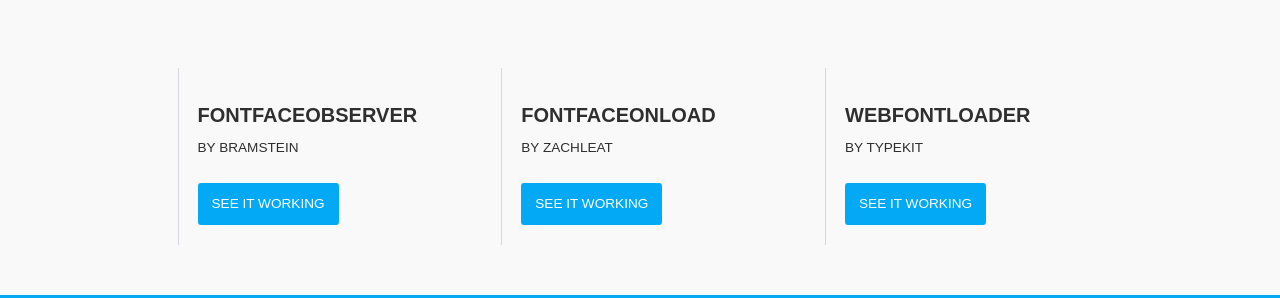
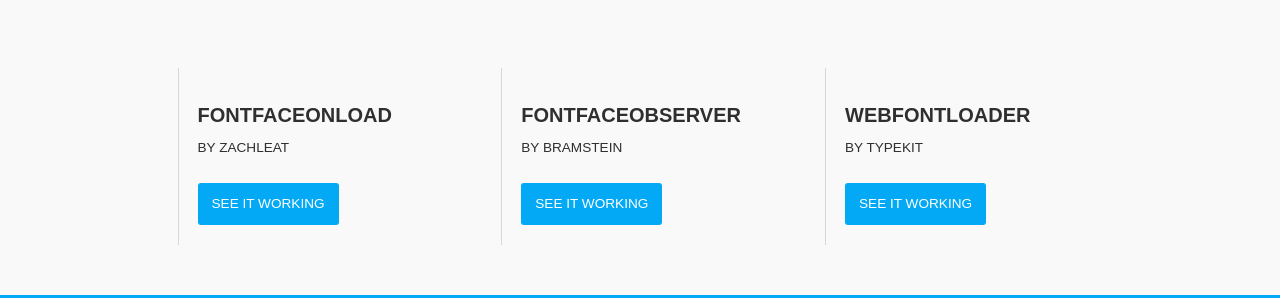
Before and after one commit to jeremenichelli/web-font-samples, a Jekyll site: the page built from index.html, in a window 1280 px wide. Shown: the part 388-686 px from the top of the page. Built offline with Jekyll 4.4.1, drawn with Linux system fonts in a browser that asks for light colours; Markdown is read by kramdown in place of the engine named in the settings.

Commit message:
changes in data file

```diff
--- a/_data/libs.yml
+++ b/_data/libs.yml
@@ -1,9 +1,9 @@
+- title: fontfaceonload
+  dev: zachleat
+  repo: fontfaceonload
 - title: fontfaceobserver
   dev: bramstein
   repo: fontfaceobserver
-- title: fontfaceonload
-  dev: zachleat
-  repo: fontfaceonload
 - title: webfontloader
   dev: typekit
   repo: webfontloader
```
